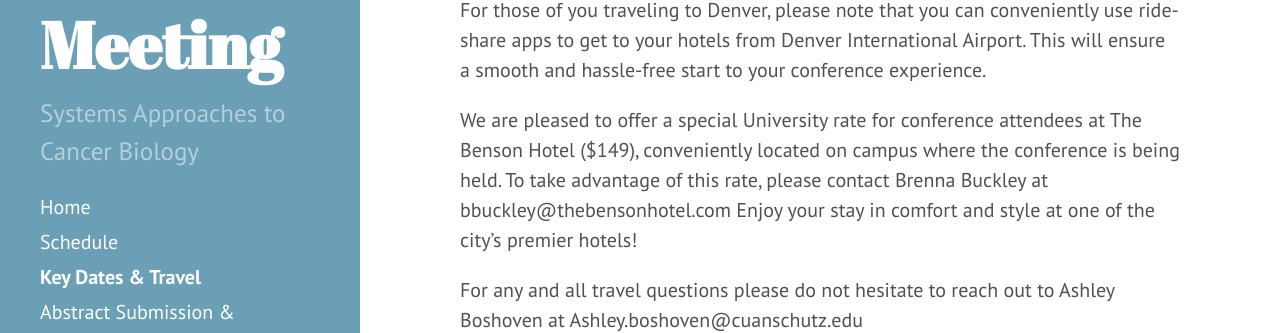
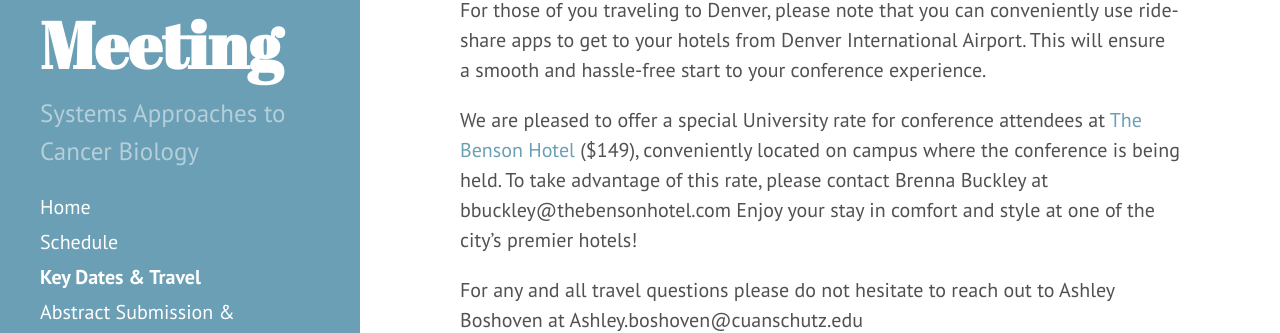
Before and after one commit to AECCSB/sacb-meeting, a Jekyll site: the page built from keydates.md, in a window 1280 px wide and 1048 px high. Shown: the part 503-836 px from the top of the window. Built offline with Jekyll 4.4.1, drawn with Linux system fonts in a browser that asks for light colours; part of the change alters nothing that is shown.

```diff
--- a/keydates.md
+++ b/keydates.md
@@ -15,7 +15,7 @@ The conference will be held in the Elliman Conference Center in the Anschutz Hea
 
 For those of you traveling to Denver, please note that you can conveniently use ride-share apps to get to your hotels from Denver International Airport. This will ensure a smooth and hassle-free start to your conference experience.
 
-We are pleased to offer a special University rate for conference attendees at The Benson Hotel ($149), conveniently located on campus where the conference is being held. To take advantage of this rate, please contact Brenna Buckley at bbuckley@thebensonhotel.com Enjoy your stay in comfort and style at one of the city's premier hotels!
+We are pleased to offer a special University rate for conference attendees at [The Benson Hotel](https://thebensonhotel.com/) ($149), conveniently located on campus where the conference is being held. To take advantage of this rate, please contact Brenna Buckley at bbuckley@thebensonhotel.com Enjoy your stay in comfort and style at one of the city's premier hotels!
 
 For any and all travel questions please do not hesitate to reach out to Ashley Boshoven at Ashley.boshoven@cuanschutz.edu
 
```
